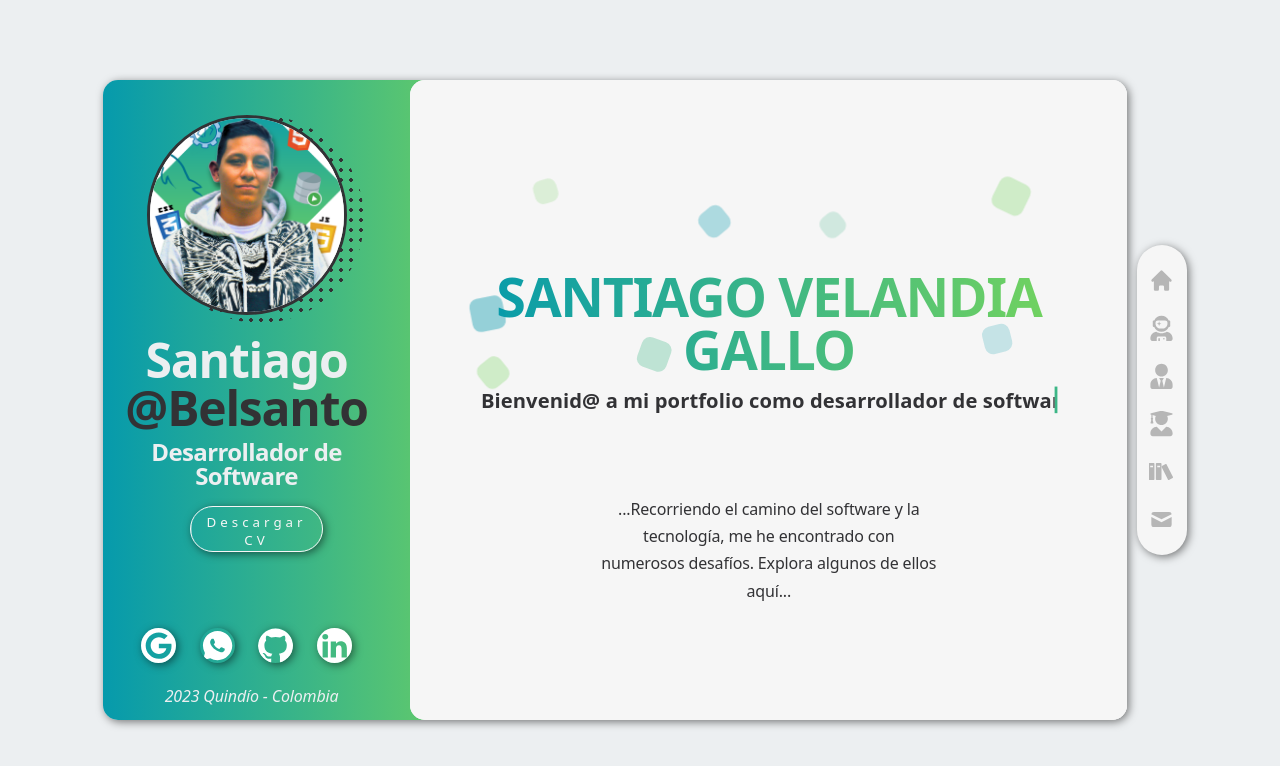
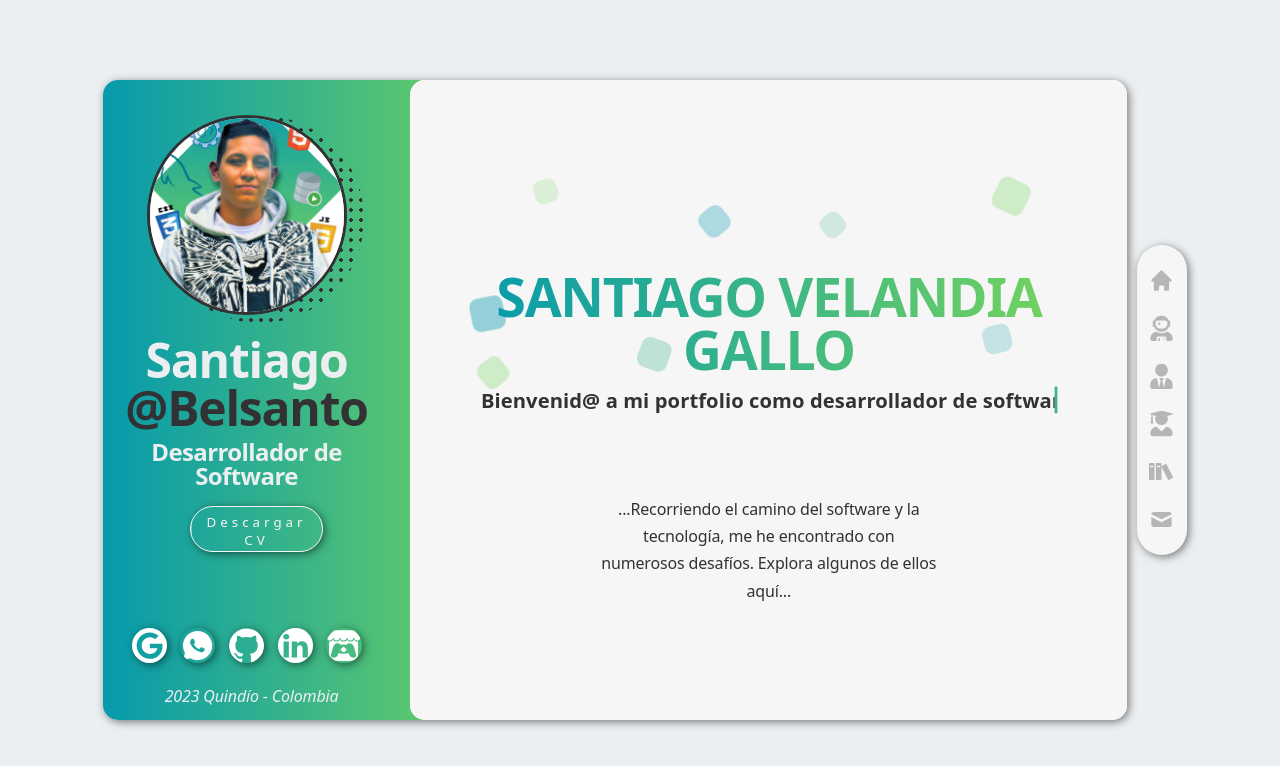
Before and after one commit to Belsanto/MyPortfolio, a React (Create React App) app: page / in a window 1280 px wide. Shown: the top 766 px of the page. Built offline with nearby package versions, Linux system fonts and the light colour scheme.

Commit message:
Add itchio link

```diff
--- a/src/components/SocialMediaItem/SocialMediaItem.js
+++ b/src/components/SocialMediaItem/SocialMediaItem.js
@@ -3,6 +3,7 @@
 import { ImGoogle2, ImGithub } from "react-icons/im"
 import { RiWhatsappFill } from "react-icons/ri"
 import { BsLinkedin } from "react-icons/bs"
+import { FaItchIo } from "react-icons/fa"
 
 class MediaItem extends React.Component {
 	render() {
@@ -43,6 +44,12 @@
 						<BsLinkedin fill="white" className="Icon-svg" />
 					</a>
 				</span>
+				<span>
+					<a href={"https://belsanto.itch.io/"} target="_blank" rel="noopener noreferrer">
+						{" "}
+						<FaItchIo fill="white" className="Icon-svg" />
+					</a>
+				</span>
 			</aside>
 		)
 	}
```
